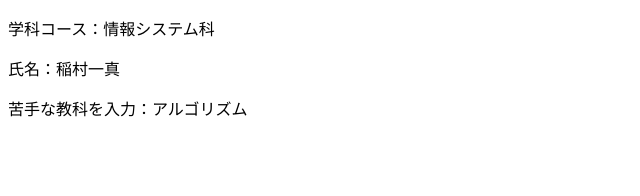
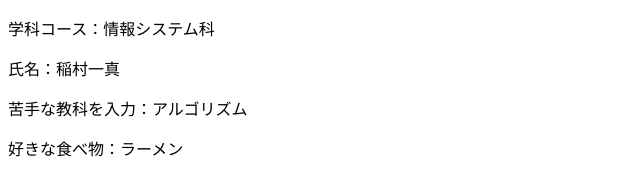
Before and after one commit to marute0215/branch-test2, a plain HTML site: page profile_B.html in a window 1280 px wide. Shown: the whole page, without its empty margins (0-640 px from the left). Drawn offline with Linux system fonts and the light colour scheme.

Commit message:
好きな食べ物を追加しました

```diff
--- a/profile_B.html
+++ b/profile_B.html
@@ -8,5 +8,6 @@
 	<p>学科コース：情報システム科
 	<p>氏名：稲村一真
 	<p>苦手な教科を入力：アルゴリズム
+	<p>好きな食べ物：ラーメン
 </body>
 </html>
```
